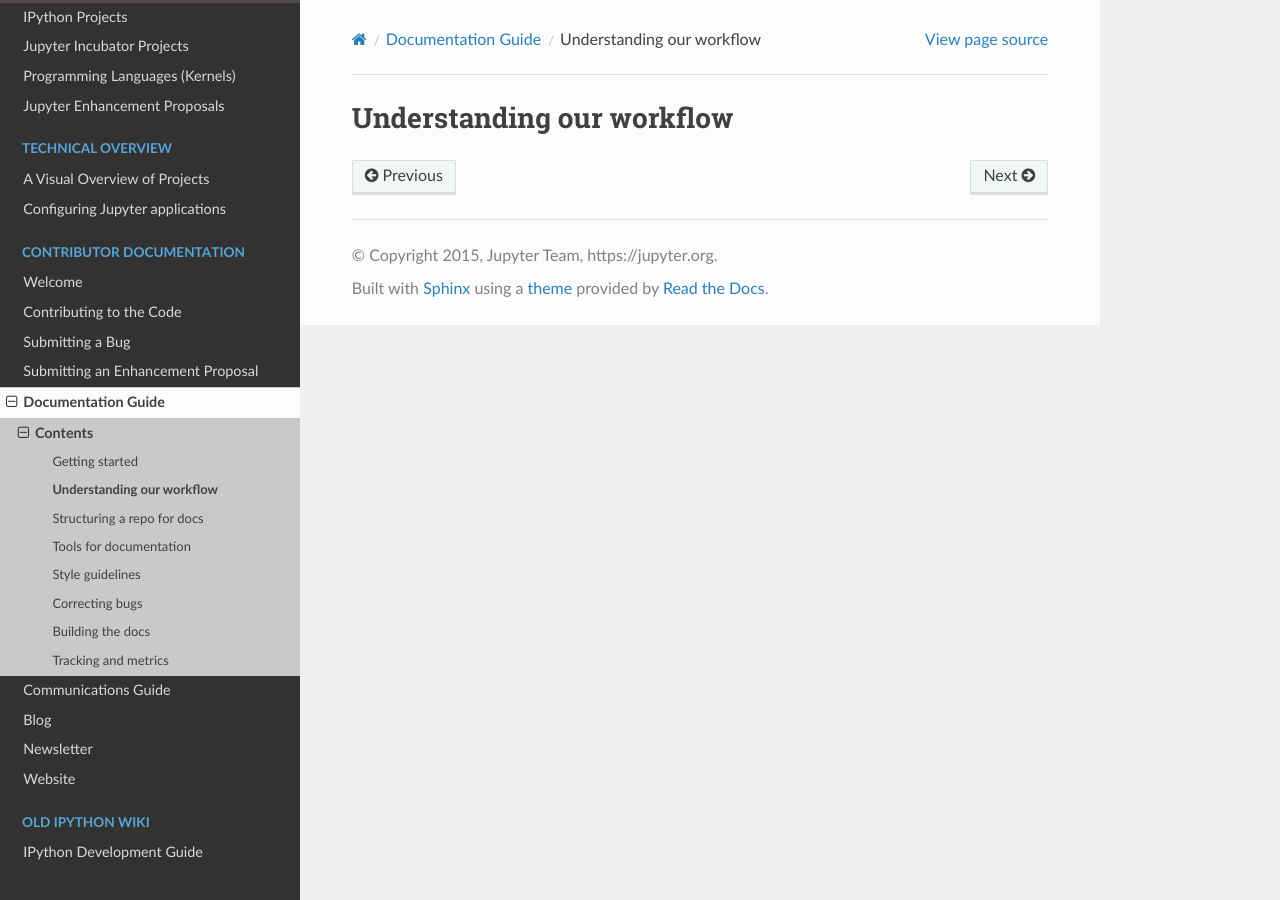
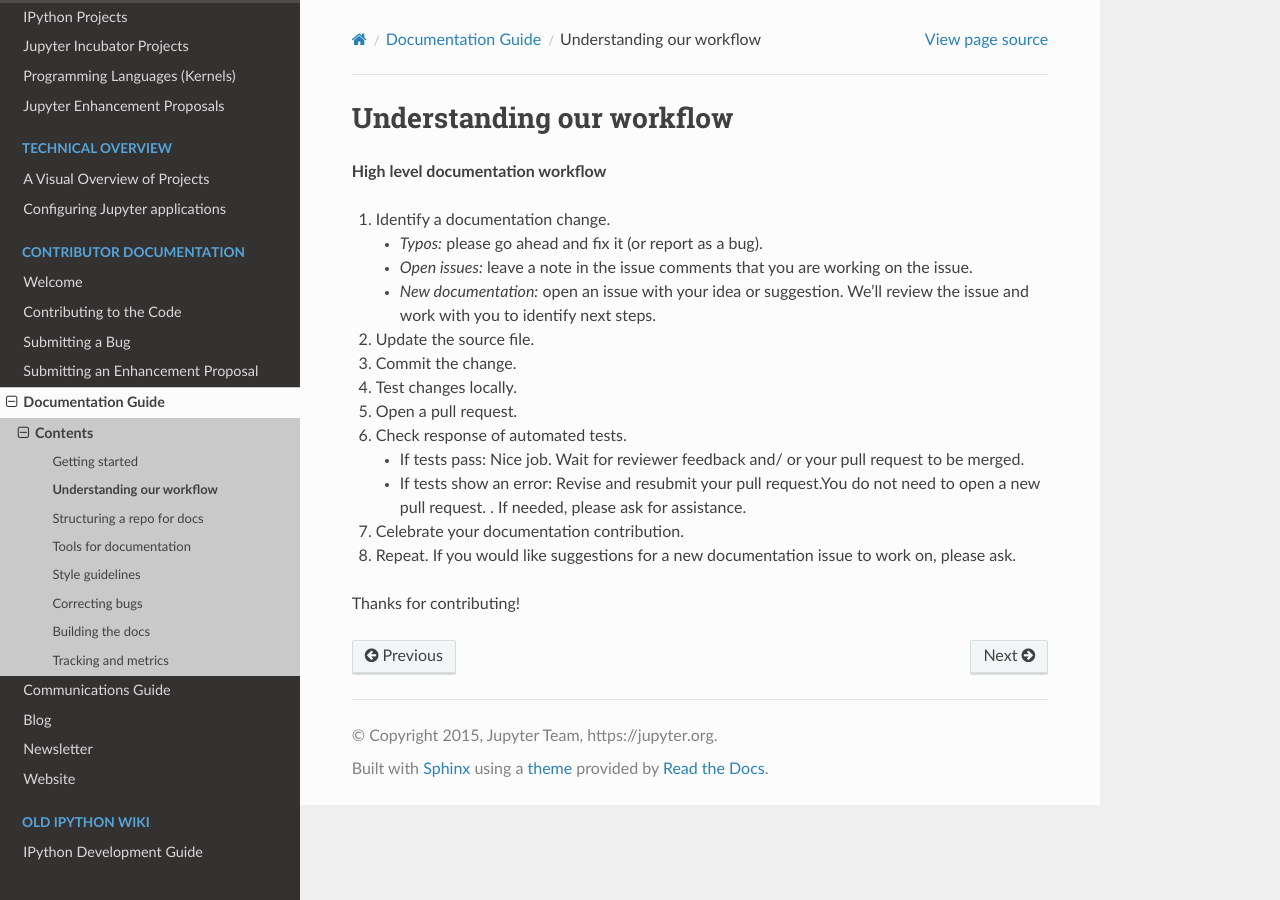
Before and after one commit to jupyter/jupyter, a Sphinx documentation site: the page built from docs/source/contrib_docs/doc-workflow.rst, in a window 1280 px wide. Built offline with Sphinx 7.4.7 and the Read the Docs theme 2.0.0, drawn with Linux system fonts in a browser that asks for light colours; pages that are not in the unit, such as notebooks, are missing from menus.

Commit message:
Add high level doc workflow

```diff
--- a/docs/source/contrib_docs/doc-workflow.rst
+++ b/docs/source/contrib_docs/doc-workflow.rst
@@ -1,2 +1,36 @@
 Understanding our workflow
 ==========================
+
+**High level documentation workflow**
+
+1. Identify a documentation change.
+
+   - *Typos:* please go ahead and fix it (or report as a bug).
+   - *Open issues:* leave a note in the issue comments that you
+     are working on the issue.
+   - *New documentation:* open an issue with your idea or suggestion. We'll
+     review the issue and work with you to identify next steps.
+
+2. Update the source file.
+
+3. Commit the change.
+
+4. Test changes locally.
+
+5. Open a pull request.
+
+6. Check response of automated tests.
+
+   - If tests pass: Nice job. Wait for reviewer feedback and/
+     or your pull request to be merged.
+
+   - If tests show an error: Revise and resubmit your pull
+     request.You do not need to open a new pull request. . If needed, please ask for assistance.
+
+7. Celebrate your documentation contribution.
+
+8. Repeat. If you would like suggestions for a new
+   documentation issue to work on, please ask.
+
+
+Thanks for contributing!
```
